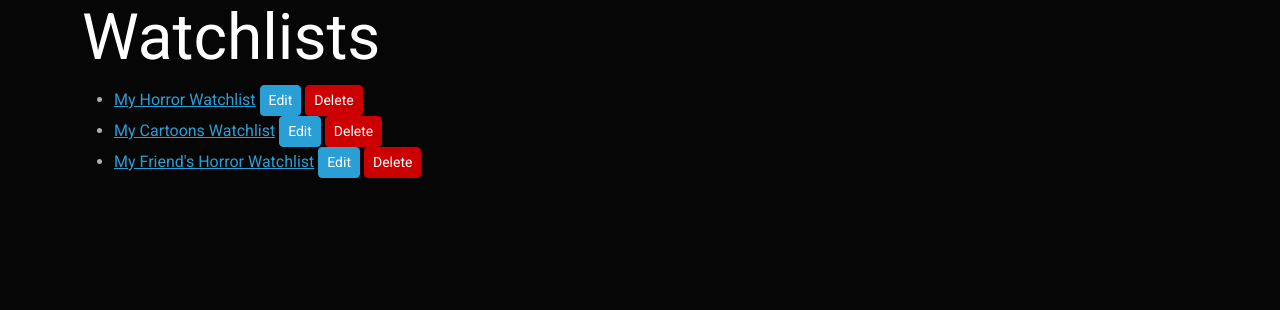
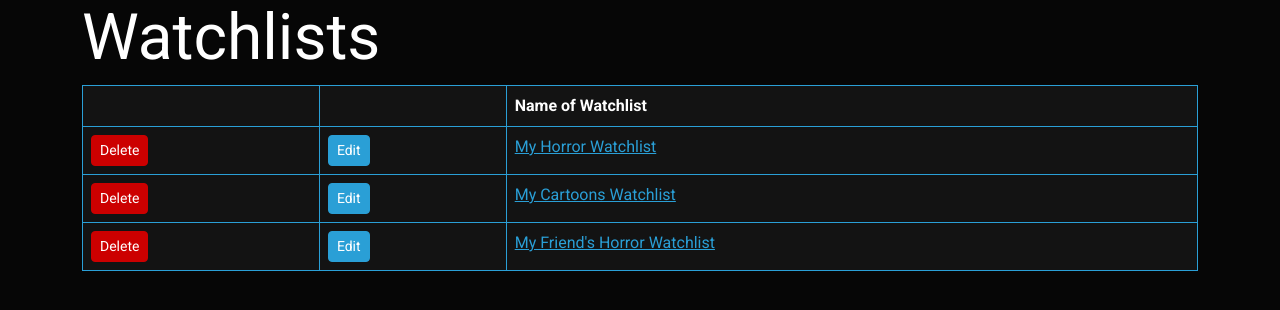
Before and after one commit to mdela/comp-440-final-project, a Flask app: page /watchlists_list in a window 1280 px wide. Shown: the part 56-366 px from the top of the page. Run offline with Flask 3, Linux system fonts and the light colour scheme; the visitor is signed in with stand-in values (Sample User, id 1); data comes from the database, SQL or seed files in the repository; data that the repository does not hold is empty; some libraries are stand-ins or nearby versions.

Commit message:
Made watchlists prettier

```diff
--- a/app.py
+++ b/app.py
@@ -139,7 +139,8 @@ def view_movie(movie_id):
     genres = cur.fetchall()  # This will retrieve all genres associated with the movie.
 
     # Retrieve all reviews for this movie:
-    cur.execute("SELECT review_rating, review_title, review_description, review_date, user_id FROM reviews WHERE movie_id = %s AND user_id IS NOT NULL", (movie_id,))
+    # cur.execute("SELECT review_rating, review_title, review_description, review_date, user_id FROM reviews WHERE movie_id = %s AND user_id IS NOT NULL", (movie_id,))
+    cur.execute("SELECT reviews.review_rating, reviews.review_title, reviews.review_description, reviews.review_date, users.username FROM reviews INNER JOIN users ON reviews.user_id = users.id WHERE reviews.movie_id = %s AND reviews.user_id IS NOT NULL", (movie_id,))
     reviews_for_this_movie = cur.fetchall()
 
     cur.close()
--- a/templates/view_movie.html
+++ b/templates/view_movie.html
@@ -30,7 +30,7 @@
                 <div class="card-body">
                   <blockquote class="blockquote mb-0">
                     <p>"{{review[2]}}"</p>
-                    <footer class="blockquote-footer">Joe Shmo</footer>
+                    <footer class="blockquote-footer">{{review[-1]}}</footer>
                   </blockquote>
                 </div>
               </div>
--- a/templates/watchlists_list.html
+++ b/templates/watchlists_list.html
@@ -2,15 +2,26 @@
 
 {% block content %}
     <h1>Watchlists</h1>
-    <ul>
-    {% for watchlist in watchlists %}
-        <li>
-            <a href="{{ url_for('view_watchlist', watchlist_id=watchlist[0]) }}">{{ watchlist[1] }}</a>
-            <a href="{{ url_for('edit_watchlist', watchlist_id=watchlist[0]) }}" class="btn btn-primary btn-sm">Edit</a>
-            <form action="{{ url_for('delete_watchlist', watchlist_id=watchlist[0]) }}" method="post" style="display: inline-block;">
-                <button type="submit" class="btn btn-danger btn-sm">Delete</button>
-            </form>
-        </li>
-    {% endfor %}
-    </ul>
+    <table class="table table-bordered border-primary">
+        <thead>
+            <tr>
+              <th scope="col"></th>
+              <th scope="col"></th>
+              <th scope="col">Name of Watchlist</th>
+            </tr>
+        </thead>
+        <tbody>
+            {% for watchlist in watchlists %}
+            <tr>
+              <td>
+                <form action="{{ url_for('delete_watchlist', watchlist_id=watchlist[0]) }}" method="post" style="display: inline-block;">
+                    <button type="submit" class="btn btn-danger btn-sm">Delete</button>
+                </form>
+              </td>
+              <td><a href="{{ url_for('edit_watchlist', watchlist_id=watchlist[0]) }}" class="btn btn-primary btn-sm">Edit</a></td>
+              <td><a href="{{ url_for('view_watchlist', watchlist_id=watchlist[0]) }}">{{ watchlist[1] }}</a></td>
+            </tr>
+            {% endfor %}
+        </tbody>
+    </table>
 {% endblock %}
```
